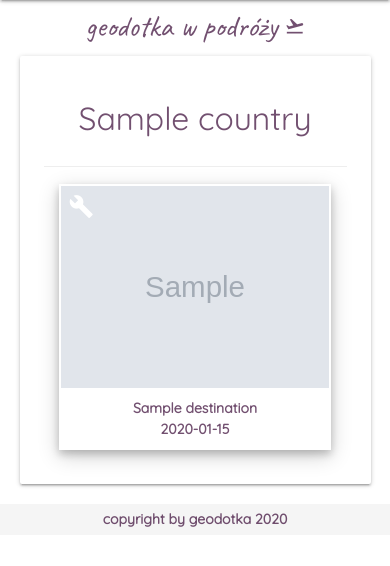
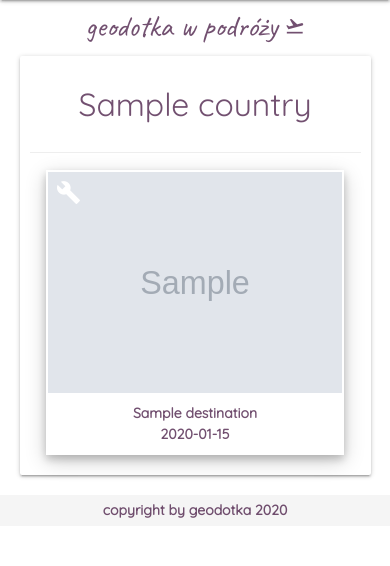
Before and after one commit to geodotka/mindtrip, a Django app: template mindtrip/trips/templates/trips/trips.html in a window 390 px wide. Shown: the part 56-622 px from the top of the page. Run offline with Django 3.2, Linux system fonts and the light colour scheme; the template is opened without the code that fills it: most values are stand-ins (such as "Sample title", 1, 10 or a date in 2020); grey boxes marked "Sample" are stand-in pictures.

Commit message:
Cut day box padding on mobile

```diff
--- a/mindtrip/static/css/trips.css
+++ b/mindtrip/static/css/trips.css
@@ -998,6 +998,10 @@ form button {
 		font-size: 14px;
 	}
 
+	.card-panel {
+		padding: 10px;
+	}
+
 	/*post form*/
 
 	form {
```
